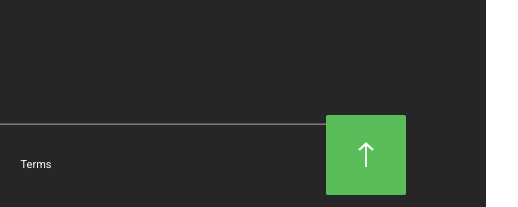
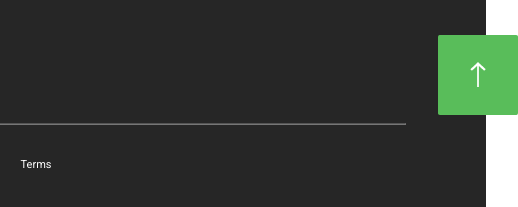
Before and after one commit to Vladyslav223/Uber_eats, a website: page src/index.html in a window 1280 px wide. Shown: the part 1955-2162 px from the top of the page, 794-1312 px from the left, 518 px wide, since content can reach past the window. Drawn offline with nearby package versions, Linux system fonts and the light colour scheme; files that its build step writes are made by us from their sources.

Commit message:
button top

```diff
--- a/src/styles/_footer.scss
+++ b/src/styles/_footer.scss
@@ -193,7 +193,8 @@
 
   a:last-child {
     position: relative;
-    top: -10px;
+    top: -90px;
+    right: -10%;
     transition: transform 0.5s;
     height: 80px;
 
```
Also changed, not shown: dist/styles/main.css, 1 other file.
